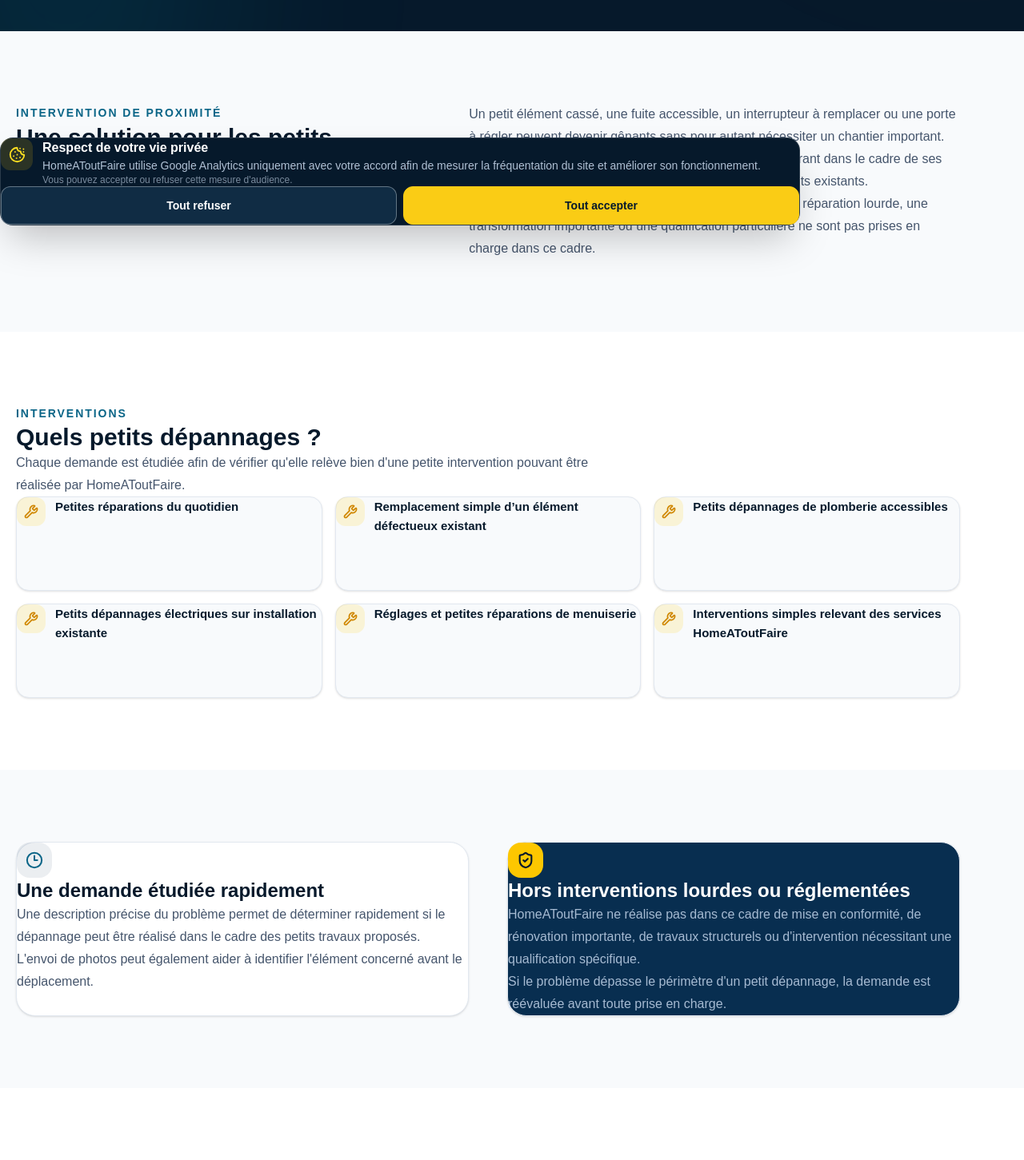
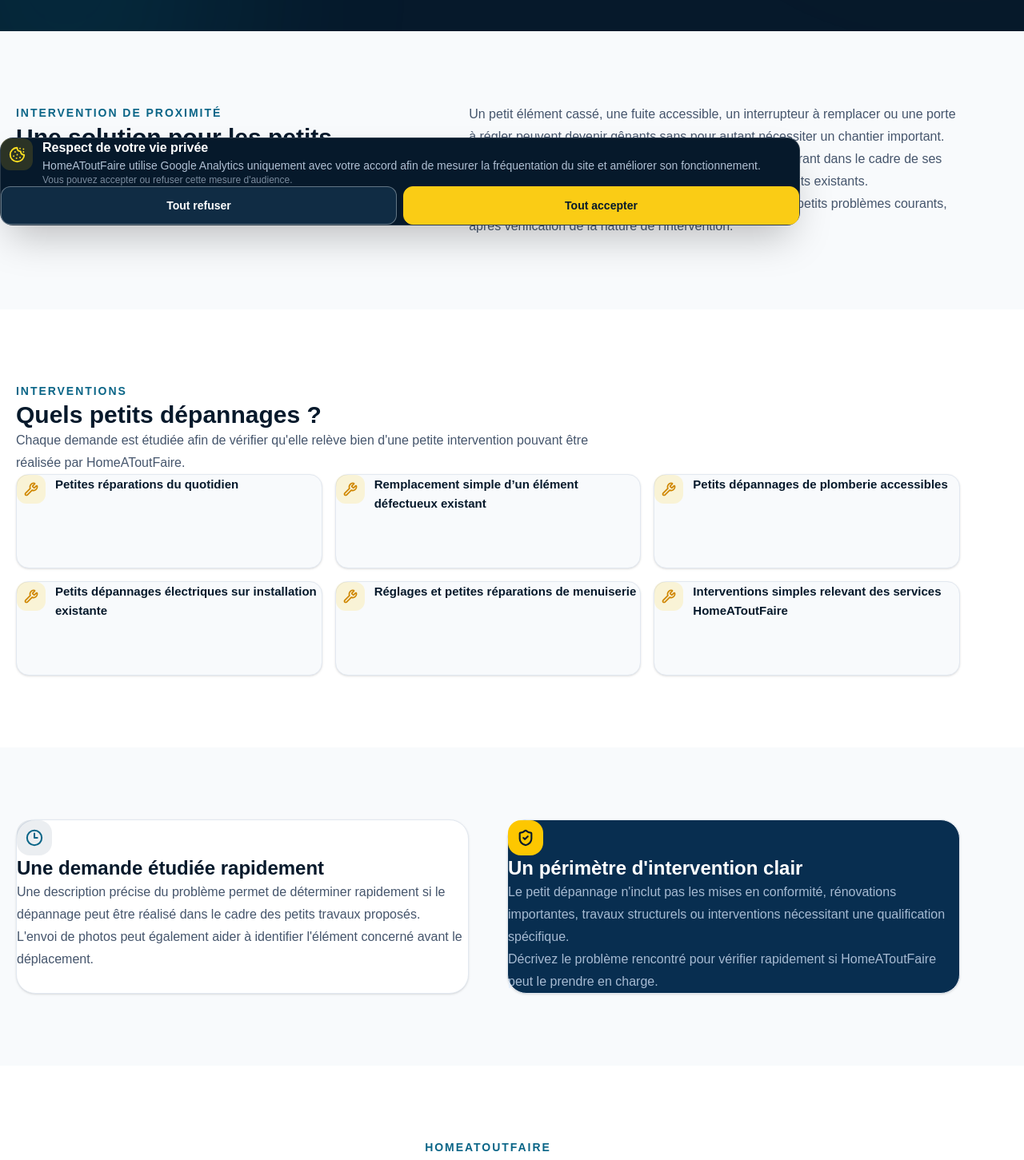
Before and after one commit to Thibal45/homeatoutfaire-premium, a Next.js app: page /depannage in a window 1280 px wide. Shown: the part 518-1969 px from the top of the page at 80% size. Built offline with nearby package versions, Linux system fonts and the light colour scheme.

Commit message:
Allège et valorise le contenu de la page service

```diff
--- a/app/depannage/page.tsx
+++ b/app/depannage/page.tsx
@@ -199,10 +199,9 @@
               </p>
 
               <p>
-                Les interventions nécessitant une mise en conformité, une
-                réparation lourde, une transformation importante ou une
-                qualification particulière ne sont pas prises en charge dans
-                ce cadre.
+                L&apos;objectif est d&apos;apporter une réponse simple et
+                rapide aux petits problèmes courants, après vérification de la
+                nature de l&apos;intervention.
               </p>
             </div>
           </div>
@@ -282,19 +281,18 @@
               </div>
 
               <h2 className="mt-5 text-xl font-bold sm:text-2xl">
-                Hors interventions lourdes ou réglementées
+                Un périmètre d&apos;intervention clair
               </h2>
 
               <p className="mt-3 leading-7 text-blue-100/75">
-                HomeAToutFaire ne réalise pas dans ce cadre de mise en
-                conformité, de rénovation importante, de travaux structurels
-                ou d&apos;intervention nécessitant une qualification
-                spécifique.
+                Le petit dépannage n&apos;inclut pas les mises en conformité,
+                rénovations importantes, travaux structurels ou interventions
+                nécessitant une qualification spécifique.
               </p>
 
               <p className="mt-3 leading-7 text-blue-100/75">
-                Si le problème dépasse le périmètre d&apos;un petit dépannage,
-                la demande est réévaluée avant toute prise en charge.
+                Décrivez le problème rencontré pour vérifier rapidement si
+                HomeAToutFaire peut le prendre en charge.
               </p>
             </div>
           </div>
```
